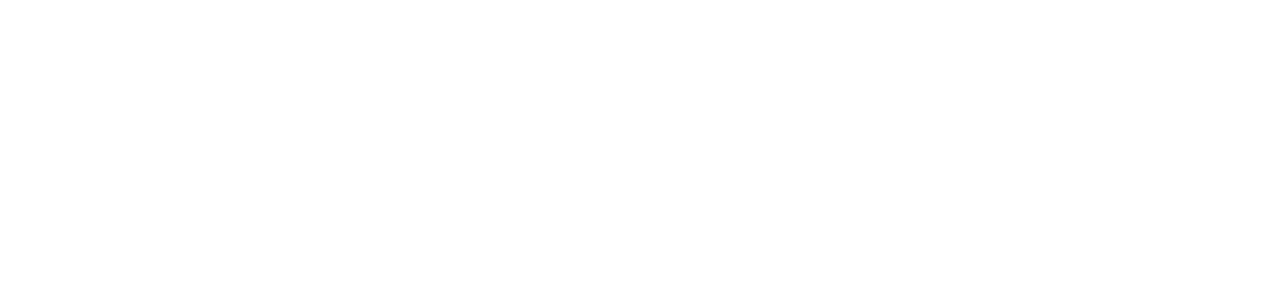
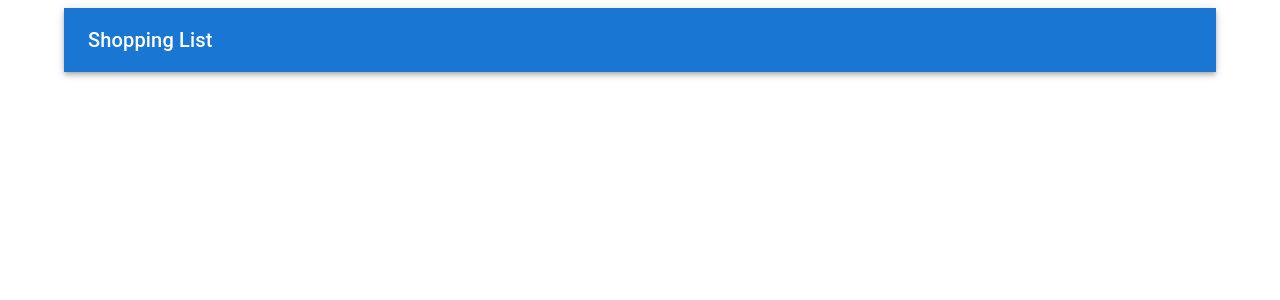
Before and after one commit to mohamedfazilk/ShoppingList-App, a React (Create React App) app: page / in a window 1280 px wide. Shown: the top 300 px of the page. Built offline with nearby package versions, Linux system fonts and the light colour scheme.

Commit message:
MUI AppBar component to show the toolbar in our app

```diff
--- a/src/App.js
+++ b/src/App.js
@@ -1,10 +1,22 @@
+import React from 'react';
 import { Container } from "@mui/system";
+import AppBar from '@mui/material/AppBar';
+import Toolbar from '@mui/material/Toolbar';
+import Typography from '@mui/material/Typography';
 
 
 function App() {
   return (
     <div className="App">
-      <Container></Container>
+      <Container>
+        <AppBar position="static">
+          <Toolbar>
+            <Typography variant="h6">
+              Shopping List
+            </Typography>
+          </Toolbar>
+        </AppBar>
+      </Container>
     </div>
   );
 }
```
